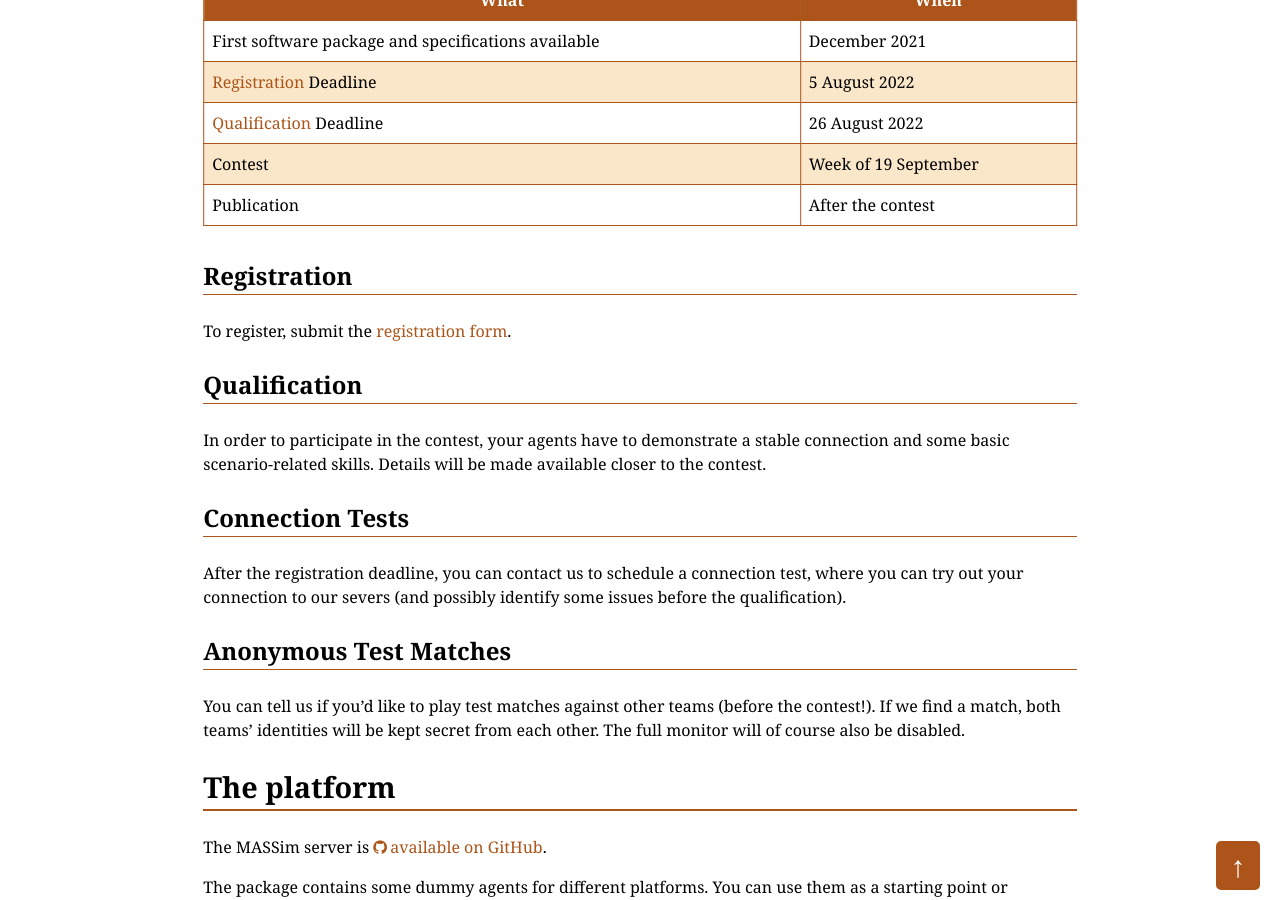
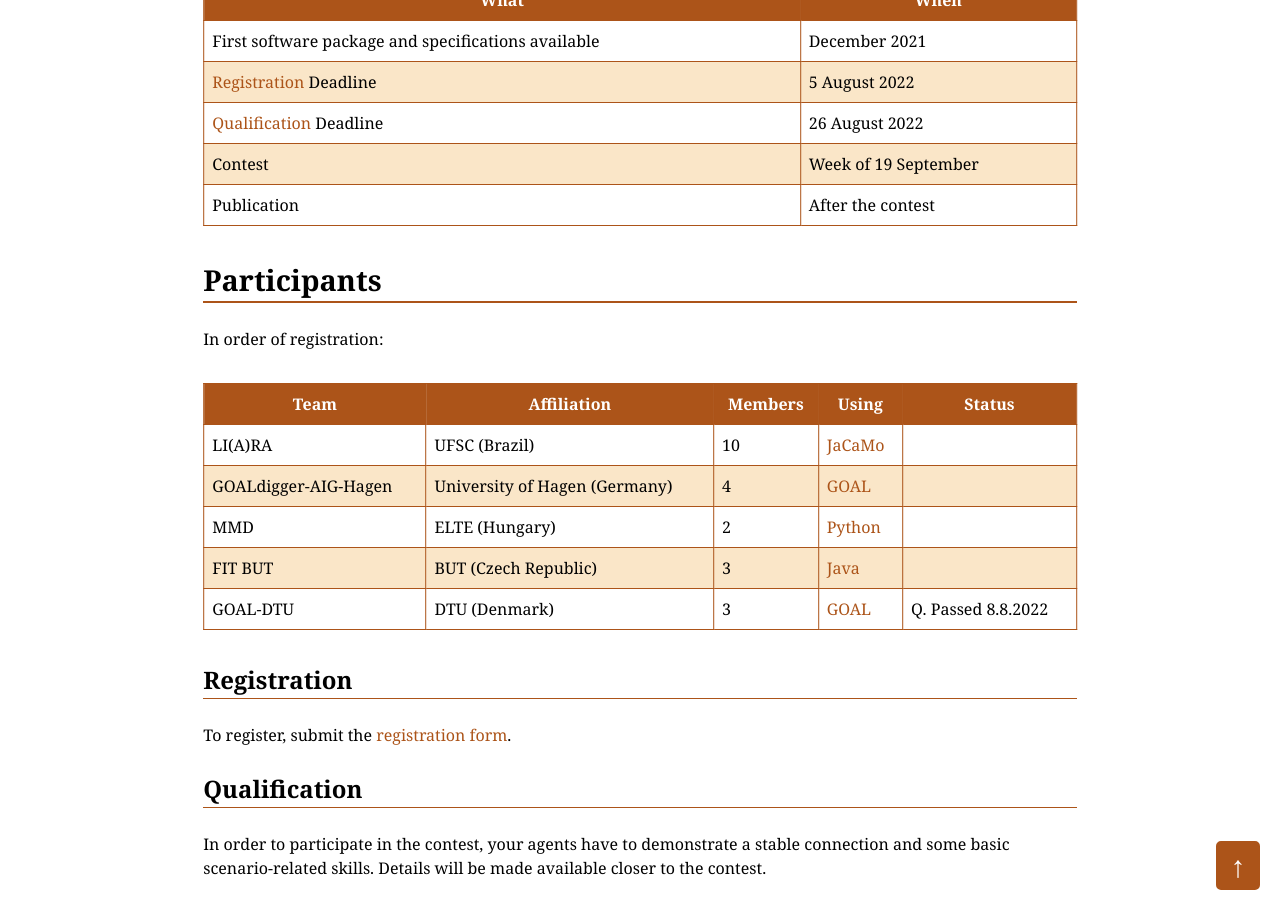
Before and after one commit to agentcontest/agentcontest.github.io, a Jekyll site: the page built from 2022/index.md, in a window 1280 px wide and 900 px high, scrolled down 1180 px. Built offline with Jekyll 4.4.1, drawn with Linux system fonts in a browser that asks for light colours.

Commit message:
Update index.md
Adds registered participants.

```diff
--- a/2022/index.md
+++ b/2022/index.md
@@ -16,7 +16,6 @@ The scenario is a revision of the previous editions, [2019](/2019/) and [2020/21
 
 Also see the official [Call for Participation](cfp.txt).
 
-
 Timeline
 --------
 
@@ -32,6 +31,18 @@ Due to popular demand, the dates have been moved into late(r) 2022.
 | Contest                                             | Week of 19 September |
 | Publication                                         | After the contest    |
 
+Participants
+------------
+
+In order of registration:
+
+Team | Affiliation | Members | Using | Status
+--- | --- | --- | --- | ---
+LI(A)RA | UFSC (Brazil) | 10 | [JaCaMo](http://jacamo.sourceforge.net/) |
+GOALdigger-AIG-Hagen | University of Hagen (Germany) | 4 | [GOAL](https://goalapl.atlassian.net/wiki/) |
+MMD | ELTE (Hungary) | 2 | [Python](https://www.python.org/) |
+FIT BUT | BUT (Czech Republic) | 3 | [Java](https://www.java.com/) |
+GOAL-DTU | DTU (Denmark) | 3 | [GOAL](https://goalapl.atlassian.net/wiki/) | Q. Passed 8.8.2022
 
 ### Registration
 
```
